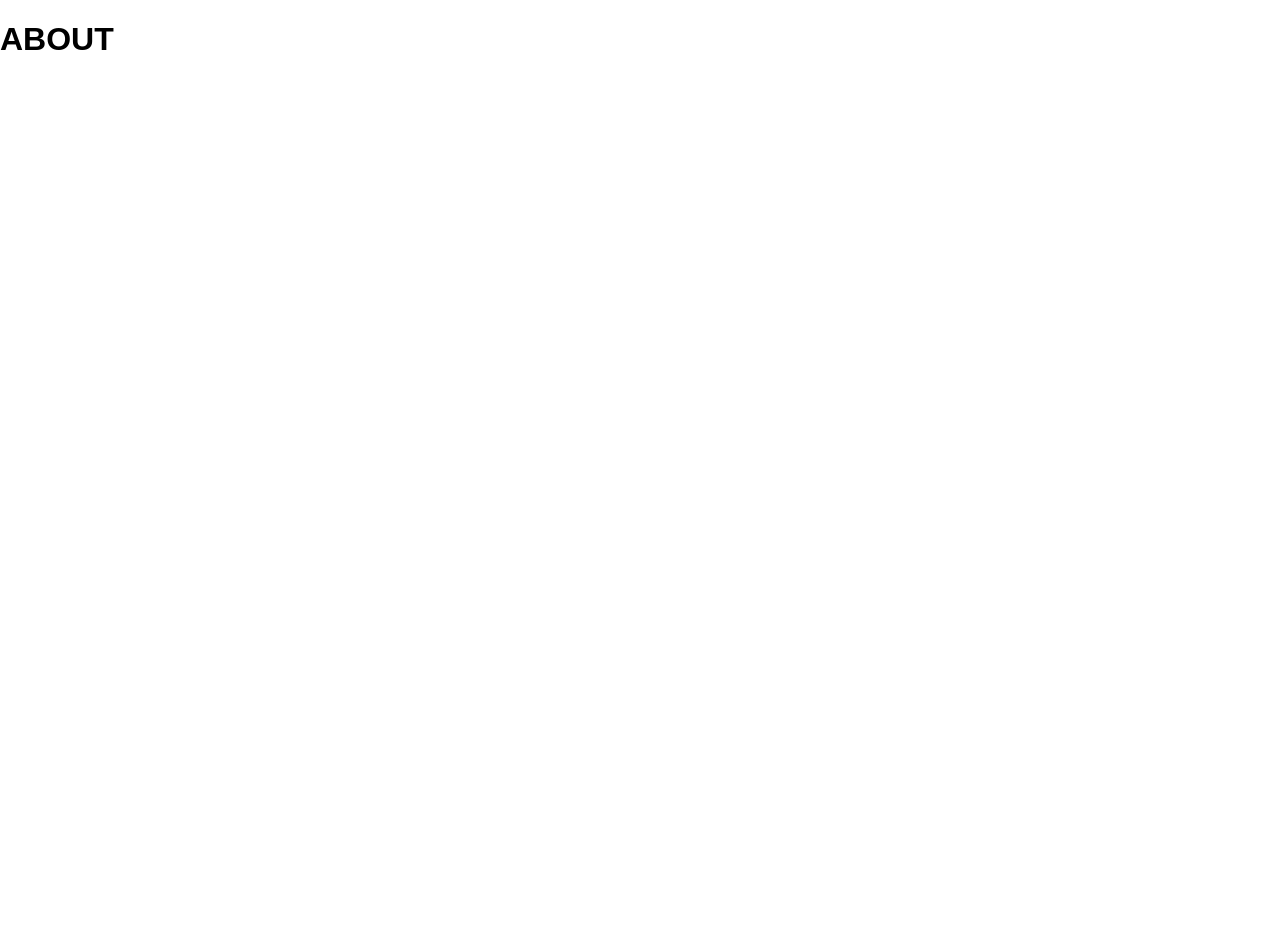
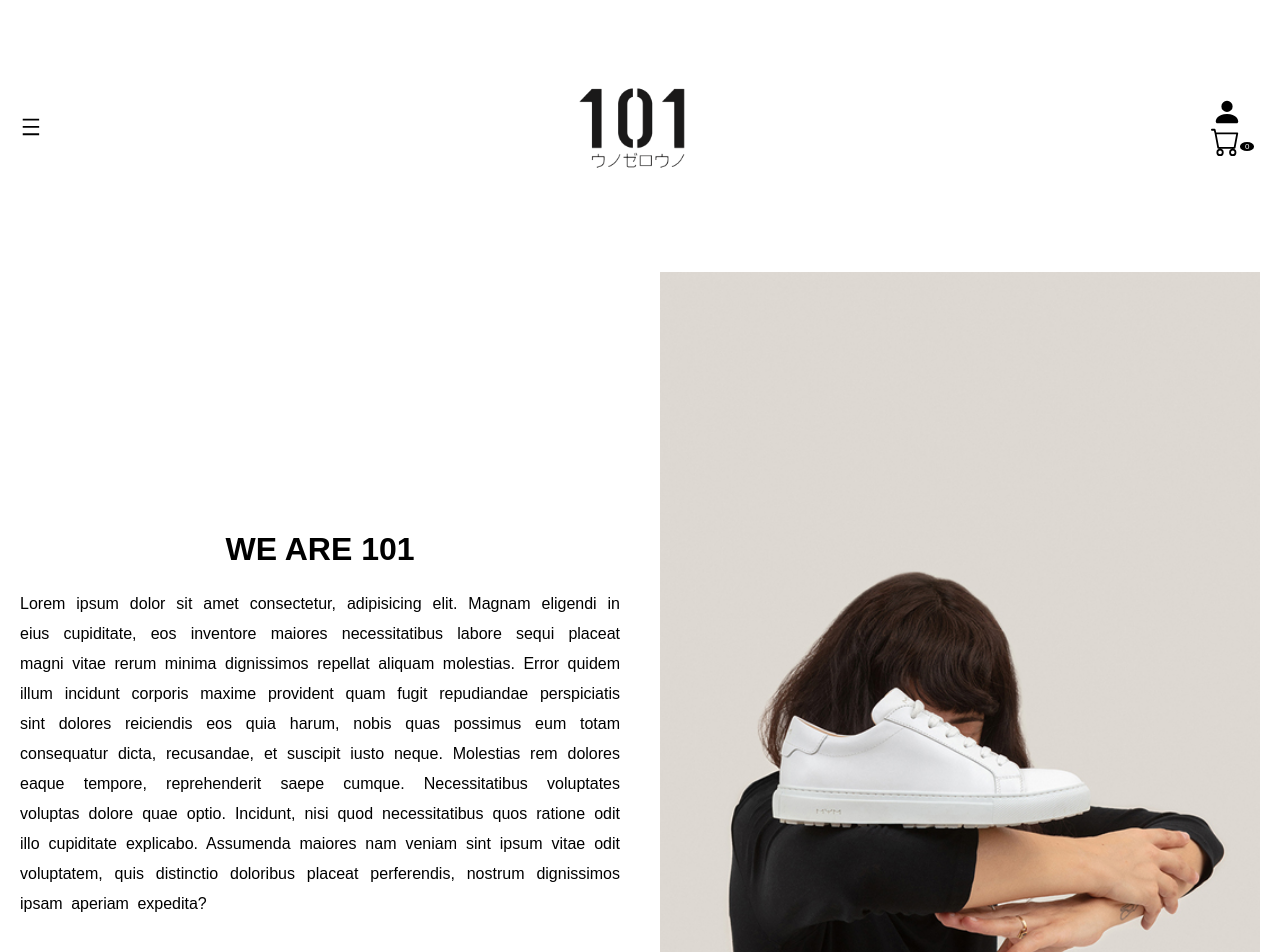
Before and after one commit to AlessandroPuccini/progetto101, a React (Vite) app: page /progetto101/about in a window 1280 px wide. Shown: the top 952 px of the page. Before the commit the page ends 800 px from the top, so only its background shows below. Built offline with nearby package versions, Linux system fonts and the light colour scheme.

Commit message:
modifiche ai media query pagina about in index.css

```diff
--- a/src/components/pages/About.jsx
+++ b/src/components/pages/About.jsx
@@ -1,10 +1,35 @@
 import React from 'react'
+import IMAGES from '../../images/Images.jsx';
+import Footer from '../Footer.jsx';
+import Navbar from '../Navbar.jsx';
+
 
 function About() {
   return (
-    <div>
-      <h1>ABOUT</h1>
+    <>
+    <Navbar />
+    <div className='about-section'>
+      <div className='about-text'>
+
+       <h1>WE ARE 101</h1>
+       <p>Lorem ipsum dolor sit amet consectetur, adipisicing elit.
+        Magnam eligendi in eius cupiditate, eos inventore maiores necessitatibus labore sequi placeat
+        magni vitae rerum minima dignissimos repellat aliquam molestias.
+        Error quidem illum incidunt corporis maxime provident quam fugit repudiandae perspiciatis sint dolores
+        reiciendis eos quia harum, nobis quas possimus eum totam consequatur dicta, recusandae,
+        et suscipit iusto neque. Molestias rem dolores eaque tempore, reprehenderit saepe cumque.
+        Necessitatibus voluptates voluptas dolore quae optio. Incidunt, nisi quod necessitatibus quos ratione
+        odit illo cupiditate explicabo. Assumenda maiores nam veniam sint ipsum vitae odit voluptatem,
+        quis distinctio doloribus placeat perferendis, nostrum dignissimos ipsam aperiam expedita?</p>
+      </div>
+      <div className='about-image'>
+
+         <img src={IMAGES.image6} alt='about'/>
+
+      </div>
     </div>
+    <Footer />
+    </>
   )
 }
 
--- a/src/style/index.css
+++ b/src/style/index.css
@@ -454,3 +454,24 @@ h6{
     margin-top: 50px;
   }
 }
+
+@media only screen and (min-width: 768px){
+  .about-section{
+    flex-direction: row;
+    flex-wrap: wrap;
+  }
+  .about-text{
+    width: 50%;
+    padding: 0 20px;
+    text-align: center;
+  }
+  .about-image{
+    width: 50%;
+    padding: 0 20px;
+    text-align: center;
+  }
+  .about-image >img{
+    width: 100%;
+  }
+
+}
```
